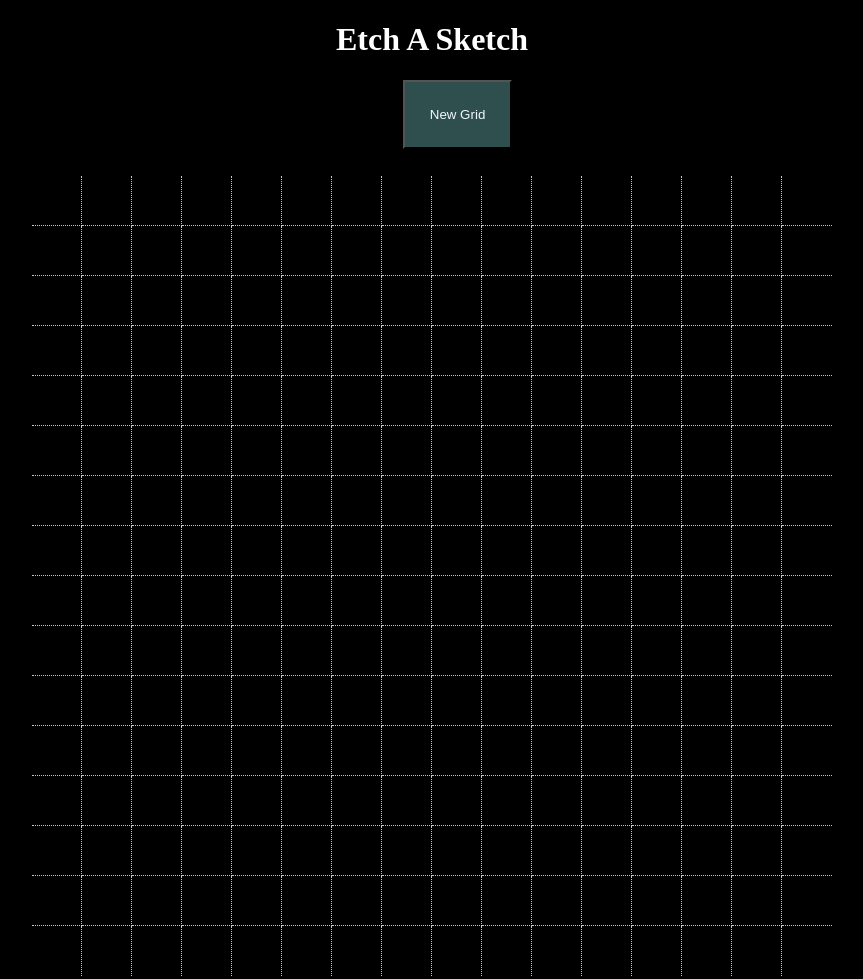
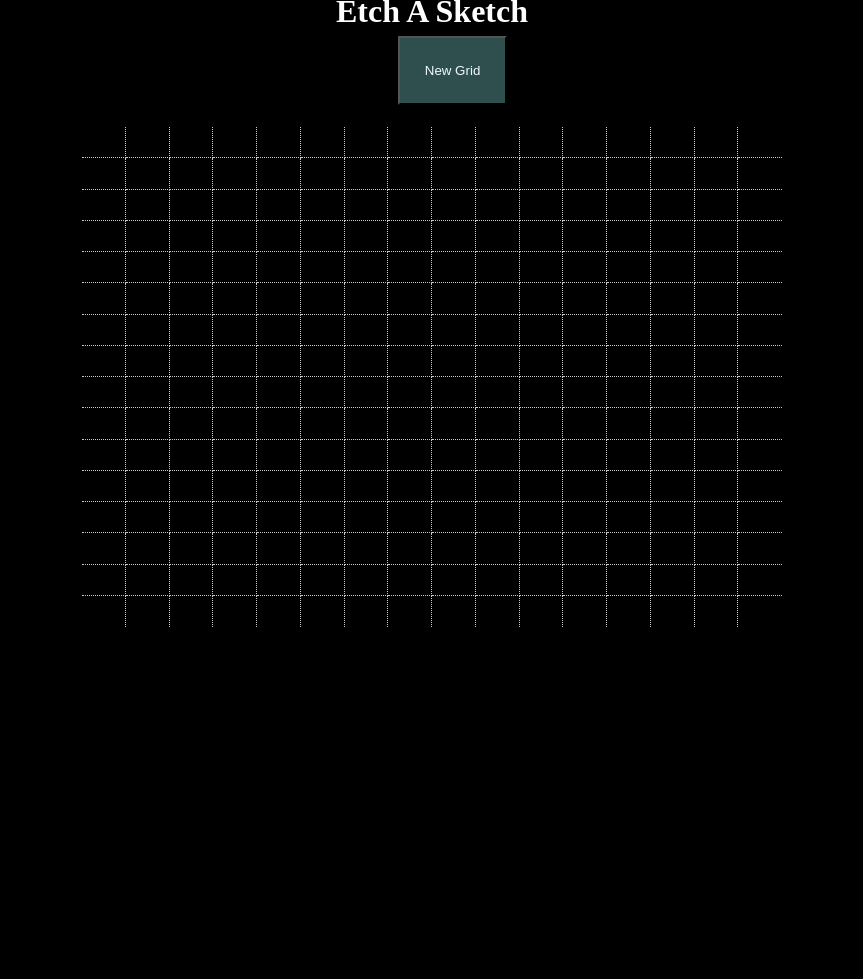
Before and after one commit to cetindev/etchSketch, a plain HTML site: page index.html in a window 1280 px wide. Shown: the whole page, without its empty margins (208-1071 px from the left). After the commit the page ends 800 px from the top, so only its background shows below. Drawn offline with Linux system fonts and the light colour scheme.

Commit message:
26/5000 a few changes were made

```diff
--- a/styles/style.css
+++ b/styles/style.css
@@ -16,8 +16,8 @@ body {
   padding: 10px;
   border-radius: 5px;
   display: grid;
-  width: 800px;
-  height: 800px;
+  width: 700px;
+  height: 500px;
   border: 2px solid black;
 }
 .grid-container > div.cell-border-right {
@@ -33,11 +33,19 @@ body {
   position: relative;
   left: 46.5%;
   padding: 25px 25px;
-  margin: 15px;
+  margin: 10px;
   box-sizing: border-box;
   color: aliceblue;
+  position: relative;
+  text-align: center;
+  box-sizing: border-box;
+
 }
 .title {
   color: white;
   /* font-size: 20px; */
+  display: inline;
+  line-height: 5px;
+  position: relative;
+  text-align: center;
 }
```
Also changed, not shown: index.html (line endings or trailing spaces), js/script.js (line endings or trailing spaces), 1 other file.
